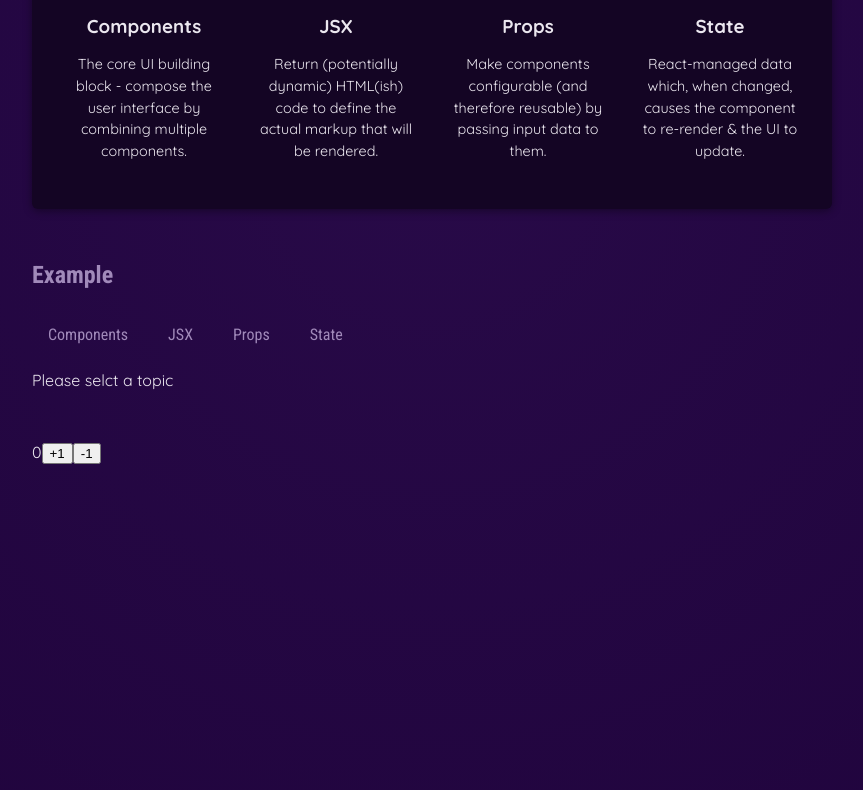
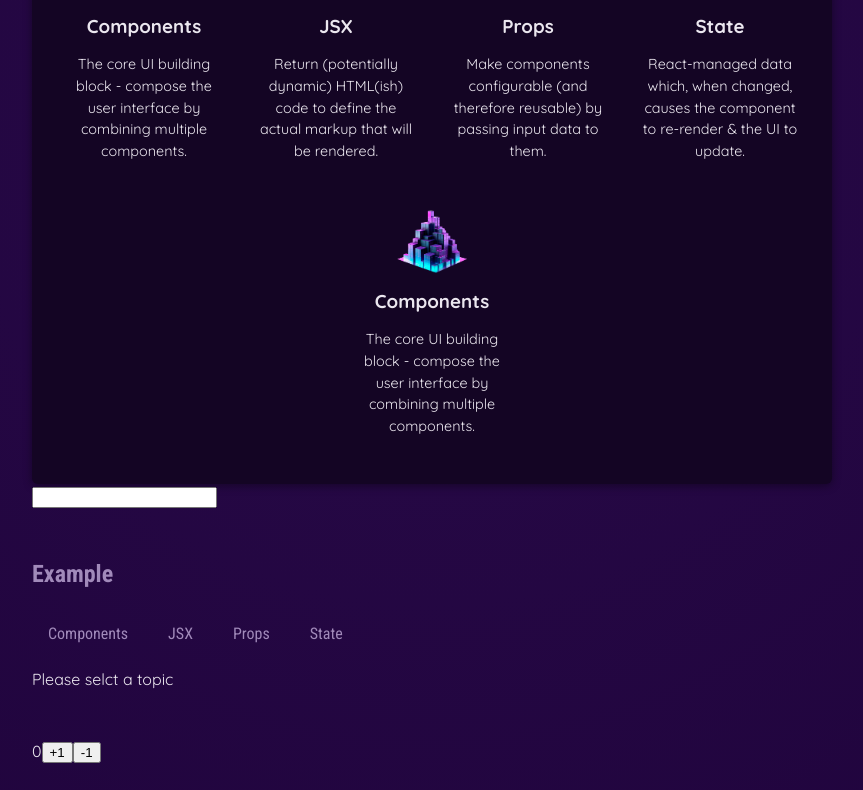
Before and after one commit to JUNGJIYEOB/01-starting-project, a React (Vite) app: page / in a window 1280 px wide. Shown: the part 490-1280 px from the top of the page, without its empty margins (208-1071 px from the left). Built offline with nearby package versions, Linux system fonts and the light colour scheme.

Commit message:
테스트 및 JSX slot 활용법

```diff
--- a/src/App.jsx
+++ b/src/App.jsx
@@ -5,12 +5,11 @@ import Header from './componets/Header/Header.jsx';
 
 function App() {
   const [count, setCount] = useState(0);
-  const [title, setTitle] = useState(0);
+  const [inputTitle, setTitle] = useState('');
   //01. title 상태를 가져오는 const 선언
   //02. app.jsx title 출력
   //03. 하위 CoreConcept으로 props 전달
-  //04. input만들어서 value 타이핑한 내용이, title로 들어가게
-
+  //04. input만들어서 value한 내용이, title로 들어가게 타이핑
 
   const onIncrease = () => {
     setCount((prevCount) => prevCount + 1);
@@ -18,12 +17,16 @@ function App() {
   const onDecrease = () => {
     setCount((prevCount) => prevCount - 1);
   };
+  const onInput = (event) => {
+    setTitle(event.target.value);
+  };
 
   return (
     <>
       <Header />
       <main>
-        <CoreConcepts />
+        <CoreConcepts inputTitle={inputTitle} />
+        <input type='text' id='text' onChange={onInput} />
         <Examples />
         <section>
           <label>{count}</label>
--- a/src/componets/CoreConcept/Examples.jsx
+++ b/src/componets/CoreConcept/Examples.jsx
@@ -2,6 +2,7 @@ import { useState } from 'react';
 import { EXAMPLES } from '../../data'; //이름이 대문자로 시작하는 것 매우 중요
 import Section from '../Section';
 import TabButton from '../TabButton';
+import Tabs from '../Tabs';
 
 function Examples() {
   const [selectedTopic, setSelectedTopic] = useState(); //useState를 사용할 때 나오는 요소는 항상 2개
@@ -28,32 +29,6 @@ function Examples() {
 
   return (
     <Section title={'Example'} id='examples'>
-      <menu>
-        <TabButton
-          isSelected={selectedTopic === 'components'}
-          onClick={() => handleClick('components')}
-        >
-          Components
-        </TabButton>
-        <TabButton
-          isSelected={selectedTopic === 'jsx'}
-          onClick={() => handleClick('jsx')}
-        >
-          JSX
-        </TabButton>
-        <TabButton
-          isSelected={selectedTopic === 'props'}
-          onClick={() => handleClick('props')}
-        >
-          Props
-        </TabButton>
-        <TabButton
-          isSelected={selectedTopic === 'state'}
-          onClick={() => handleClick('state')}
-        >
-          State
-        </TabButton>
-      </menu>
       {/*
           1.조건부 랜더링
             1) 삼항연산자_null 사용
@@ -108,7 +83,38 @@ function Examples() {
       {/*1.조건부 랜더링
        *  3)컴포넌트 내부에서 if문 내부에서 변수에 재할당
        */}
-      {tabContents}
+      <Tabs /**JSX 슬롯 활용법 : 공통? 작업으로 틀 만들때 필요할 듯?  */
+        buttons={
+          <>
+            <TabButton
+              isSelected={selectedTopic === 'components'}
+              onClick={() => handleClick('components')}
+            >
+              Components
+            </TabButton>
+            <TabButton
+              isSelected={selectedTopic === 'jsx'}
+              onClick={() => handleClick('jsx')}
+            >
+              JSX
+            </TabButton>
+            <TabButton
+              isSelected={selectedTopic === 'props'}
+              onClick={() => handleClick('props')}
+            >
+              Props
+            </TabButton>
+            <TabButton
+              isSelected={selectedTopic === 'state'}
+              onClick={() => handleClick('state')}
+            >
+              State
+            </TabButton>
+          </>
+        }
+      >
+        {tabContents}
+      </Tabs>
     </Section>
   );
 }
--- a/src/componets/CoreConcepts.jsx
+++ b/src/componets/CoreConcepts.jsx
@@ -1,7 +1,14 @@
-import { CORE_CONCEPTS } from '../data';
+import { CORE_CONCEPTS } from '../data.js';
 import CoreConcept from './CoreConcept/CoreConcept';
 
-function CoreConcepts() {
+function CoreConcepts({ inputTitle }) {
+  console.log('inputTitle : ', inputTitle);
+  const returnCore = CORE_CONCEPTS.filter((data) =>
+    data.title.includes(inputTitle)
+  );
+
+  console.log('returnCore', ...returnCore);
+
   return (
     <section id='core-concepts'>
       <h2>Core Concepts</h2>
@@ -16,14 +23,20 @@ function CoreConcepts() {
           description={concepItem.description}
           image={concepItem.image}
         />
+{CORE_CONCEPTS.map((conceptItem) => (
+          <CoreConcept key={conceptItem.title} {...conceptItem} />
+        ))}
+
       ))}
       */}
         {/**1.동적 생성방법
          *  2)spread 연산자 이용
          */}
-        {CORE_CONCEPTS.map((conceptItem) => (
+
+        {returnCore.map((conceptItem) => (
           <CoreConcept key={conceptItem.title} {...conceptItem} />
         ))}
+        <CoreConcept {...returnCore[0]} />
       </ul>
     </section>
   );
--- a/src/componets/Section.jsx
+++ b/src/componets/Section.jsx
@@ -5,11 +5,11 @@ function Section({ title, children, ...props }) {
    * ...-> js 내장 문법
    * 자바스크립트가 이 구역 컴포넌트에서 사용할 수 있는 모든 다른 props를 모아서 props objecty(속성 개체)로 병합
    * 즉 하나의 자바스크립트 객체에 props로 분류되는 모든 것이 모여서 해당 컴포넌트로 들어옴
+   * ...props : 속성 갖고 옴
    */
-  console.log('...props : ', { ...props });
+
   return (
     <section {...props}>
-      {' '}
       {/** -> spread 함수  */}
       <h2>{title}</h2>
       {children}
--- a/src/componets/TabButton.jsx
+++ b/src/componets/TabButton.jsx
@@ -19,7 +19,7 @@ export default function TabButton({ children, isSelected, ...props }) {
         *
     */
   //이벤트에 () 를 붙이면 코드 라인이 실행될때 마다 실행됨
-  console.log('TabButton : ...props', { ...props });
+
   return (
     <li>
       <button className={isSelected ? 'active' : ''} {...props}>
--- /dev/null
+++ b/src/componets/Tabs.jsx
@@ -0,0 +1,17 @@
+/*
+ * 이 컴포넌트의 목적 : 모든 종류의 탭에 적용해 앱의 다양한 위체이 있는 내용을 제어 하기 위한 컴포넌트
+ *
+ *
+ */
+function Tabs({ children,buttons}) {
+  return (
+    <>
+      <menu>
+        {buttons}
+      </menu>
+      {children}
+    </>
+  );
+}
+
+export default Tabs;
```
